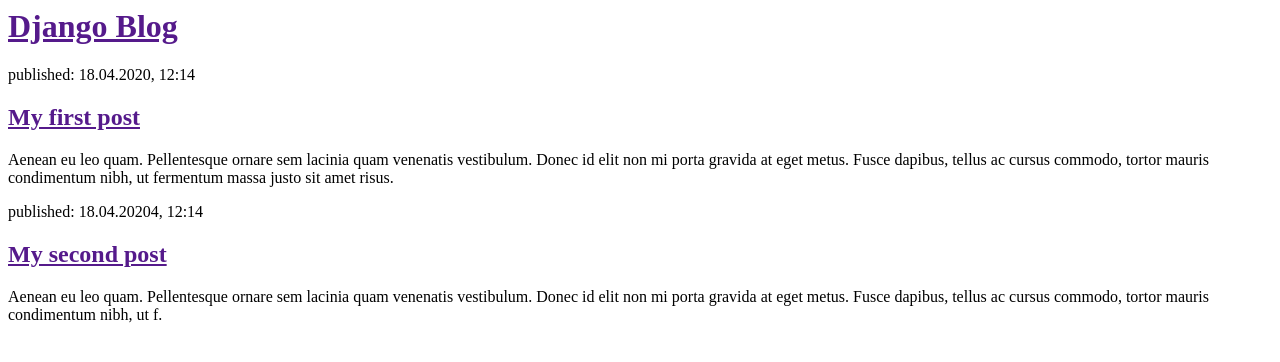
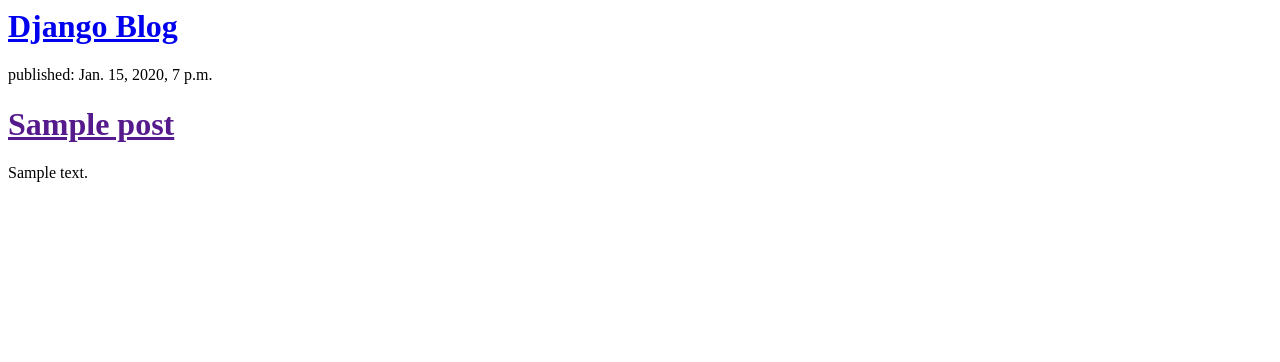
Before and after one commit to roseonghwan/my-first-blog, a Django app: page / in a window 1280 px wide. Shown: the top 362 px of the page. Run offline with Django 3.2, Linux system fonts and the light colour scheme; tables that the repository leaves empty hold one stand-in row (values such as "Sample post").

Commit message:
Modified templates to display posts form database.

```diff
--- a/blog/templates/blog/post_list.html
+++ b/blog/templates/blog/post_list.html
@@ -4,28 +4,14 @@
   </head>
   <body>
     <div>
-      <h1><a href="">Django Blog</a></h1>
+      <h1><a href="/">Django Blog</a></h1>
     </div>
-
+    {% for post in posts %}
     <div>
-      <p>published: 18.04.2020, 12:14</p>
-      <h2><a href="">My first post</a></h2>
-      <p>
-        Aenean eu leo quam. Pellentesque ornare sem lacinia quam venenatis
-        vestibulum. Donec id elit non mi porta gravida at eget metus. Fusce
-        dapibus, tellus ac cursus commodo, tortor mauris condimentum nibh, ut
-        fermentum massa justo sit amet risus.
-      </p>
+      <p>published: {{post.published_date}}</p>
+      <h1><a href="">{{post.title}}</a></h1>
+      <p>{{post.text|linebreaksbr}}</p>
     </div>
-
-    <div>
-      <p>published: 18.04.20204, 12:14</p>
-      <h2><a href="">My second post</a></h2>
-      <p>
-        Aenean eu leo quam. Pellentesque ornare sem lacinia quam venenatis
-        vestibulum. Donec id elit non mi porta gravida at eget metus. Fusce
-        dapibus, tellus ac cursus commodo, tortor mauris condimentum nibh, ut f.
-      </p>
-    </div>
+    {% endfor %}
   </body>
 </html>
--- a/blog/views.py
+++ b/blog/views.py
@@ -1,6 +1,9 @@
 from django.shortcuts import render
+from django.utils import timezone
+from .models import Post
 
 def post_list(request):
-    return render(request, 'blog/post_list.html', {})
+    posts = Post.objects.filter(published_date__lte=timezone.now()).order_by('published_date')
+    return render(request, 'blog/post_list.html', {'posts' : posts})
 
 # Create your views here.
```
